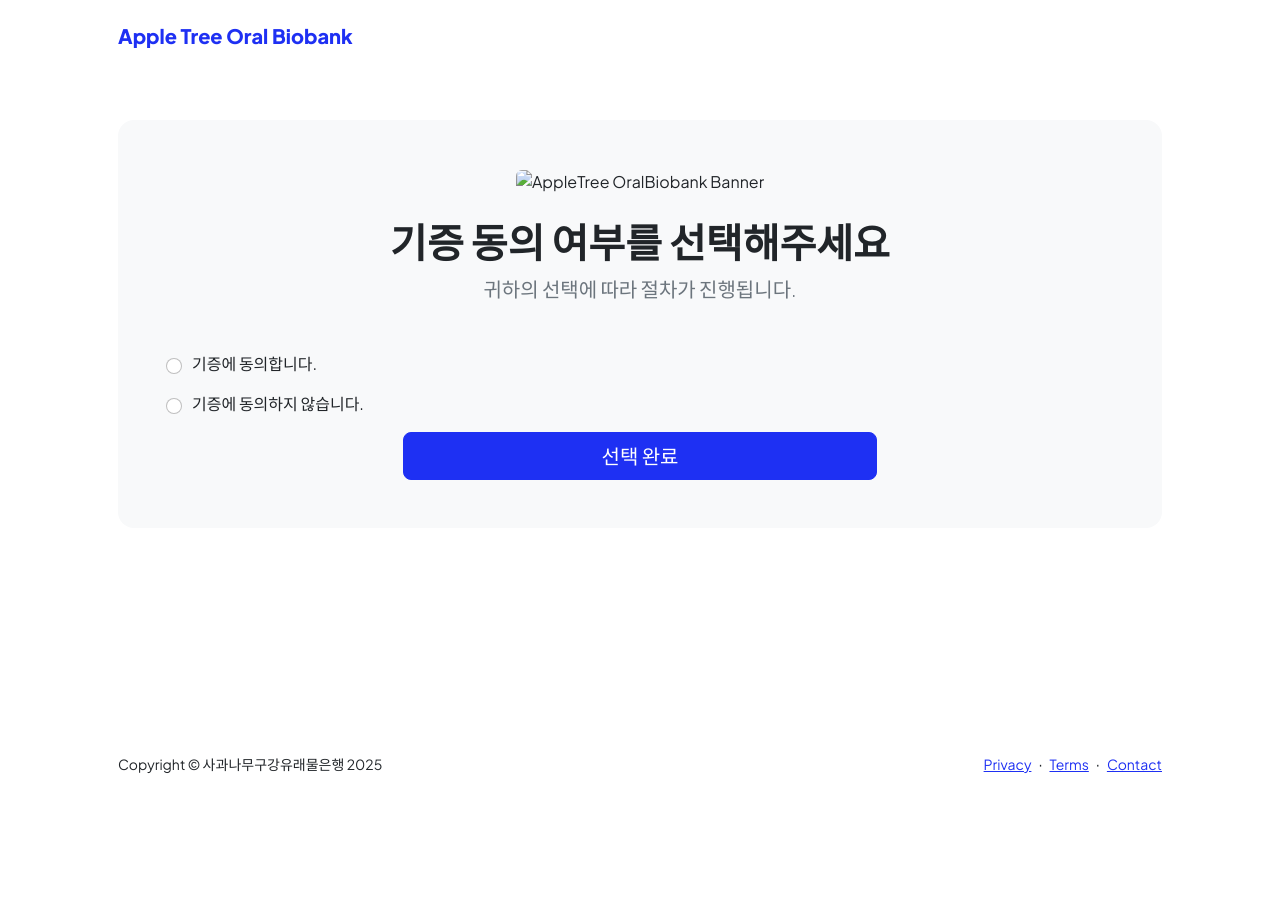
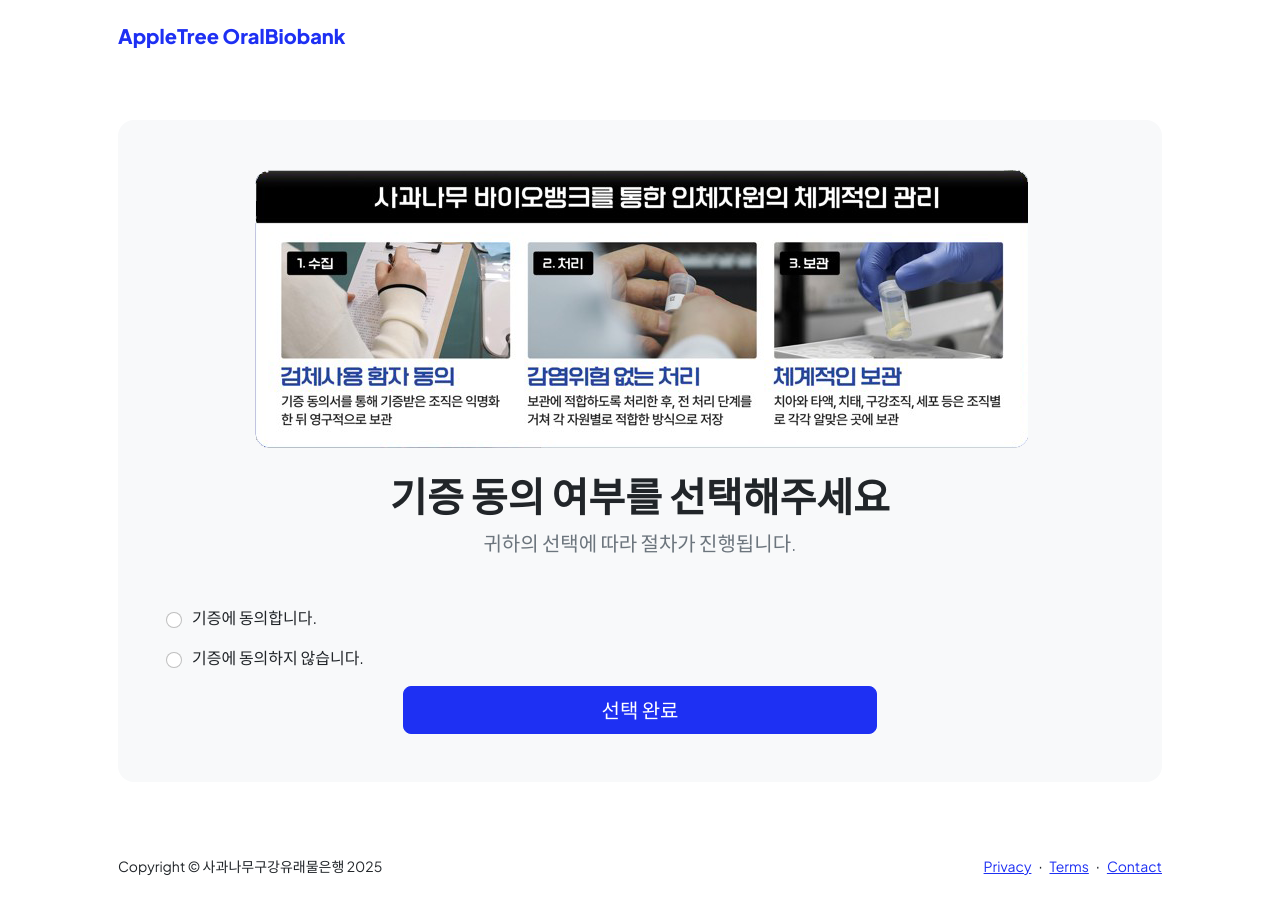
Before and after one commit to EOM0722/testconsent, a plain HTML site: page templates/index.html in a window 1280 px wide. Before the commit the page ends 800 px from the top, so only its background shows below. Drawn offline with nearby package versions, Linux system fonts and the light colour scheme; files that its build step writes are made by us from their sources.

Commit message:
Update index.html

```diff
--- a/templates/index.html
+++ b/templates/index.html
@@ -7,7 +7,9 @@
    <meta name="author" content="사과나무구강유래물은행" />
    <title>기증 동의 선택 - 사과나무구강유래물은행</title>
    <!-- Favicon -->
-   <link rel="icon" type="image/x-icon" href="static/assets/favicon.ico" />
+   <link rel="icon" type="image/x-icon" href="/static/assets/favicon.ico" />
+   <!-- Bootstrap CSS -->
+   <link href="https://cdn.jsdelivr.net/npm/bootstrap@5.2.3/dist/css/bootstrap.min.css" rel="stylesheet">
    <!-- Custom Google font -->
    <link rel="preconnect" href="https://fonts.googleapis.com" />
    <link rel="preconnect" href="https://fonts.gstatic.com" crossorigin />
@@ -15,7 +17,7 @@
    <!-- Bootstrap icons -->
    <link href="https://cdn.jsdelivr.net/npm/bootstrap-icons@1.8.1/font/bootstrap-icons.css" rel="stylesheet" />
    <!-- Core theme CSS -->
-   <link rel="stylesheet" href="static/css/styles.css" />
+   <link rel="stylesheet" href="/static/css/styles.css">
    <style>
        .form-check {
            display: flex;
@@ -32,7 +34,7 @@
        <!-- Navigation -->
        <nav class="navbar navbar-expand-lg navbar-light bg-white py-3">
            <div class="container px-5">
-               <a class="navbar-brand fw-bold text-primary" href="/"><span class="fw-bolder text-primary">Apple Tree Oral Biobank</span></a>
+               <a class="navbar-brand fw-bold text-primary" href="/"><span class="fw-bolder text-primary">AppleTree OralBiobank</span></a>
            </div>
        </nav>
 
@@ -42,7 +44,7 @@
                <div class="bg-light rounded-4 py-5 px-4 px-md-5 text-center">
                    <!-- 이미지 추가 -->
                    <div class="mb-4">
-                       <img src="static/img/bank.jpg" alt="AppleTree OralBiobank Banner" class="img-fluid rounded">
+                       <img src="/static/img/bank.jpg" alt="AppleTree OralBiobank Banner" class="img-fluid rounded">
                    </div>
                    <div class="text-center mb-5">
                        <h1 class="fw-bolder">기증 동의 여부를 선택해주세요</h1>
@@ -87,7 +89,9 @@
        </div>
    </footer>
 
-   <!-- Bootstrap core JS -->
+   <!-- jQuery -->
+   <script src="https://code.jquery.com/jquery-3.6.0.min.js"></script>
+   <!-- Bootstrap Bundle JS -->
    <script src="https://cdn.jsdelivr.net/npm/bootstrap@5.2.3/dist/js/bootstrap.bundle.min.js"></script>
 
    <!-- Custom script -->
```
